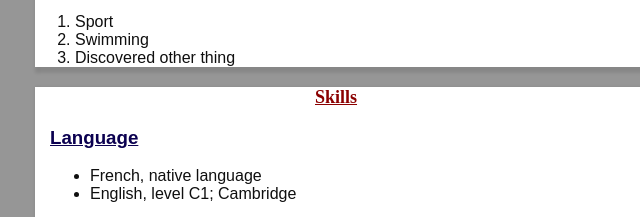
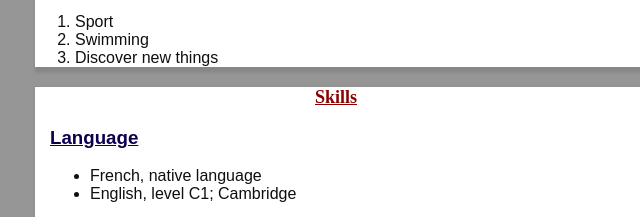
Before and after one commit to gustavelny/my_profil, a plain HTML site: page index.html in a window 1280 px wide. Shown: the part 412-629 px from the top of the page, 225-865 px from the left. Drawn offline with Linux system fonts and the light colour scheme.

Commit message:
Update index.html

```diff
--- a/index.html
+++ b/index.html
@@ -40,7 +40,7 @@
         <ol>
           <li>Sport</li>
           <li>Swimming</li>
-          <li>Discovered other thing</li>
+          <li>Discover new things</li>
         </ol>
       </div>
       <div class="principal">
```
